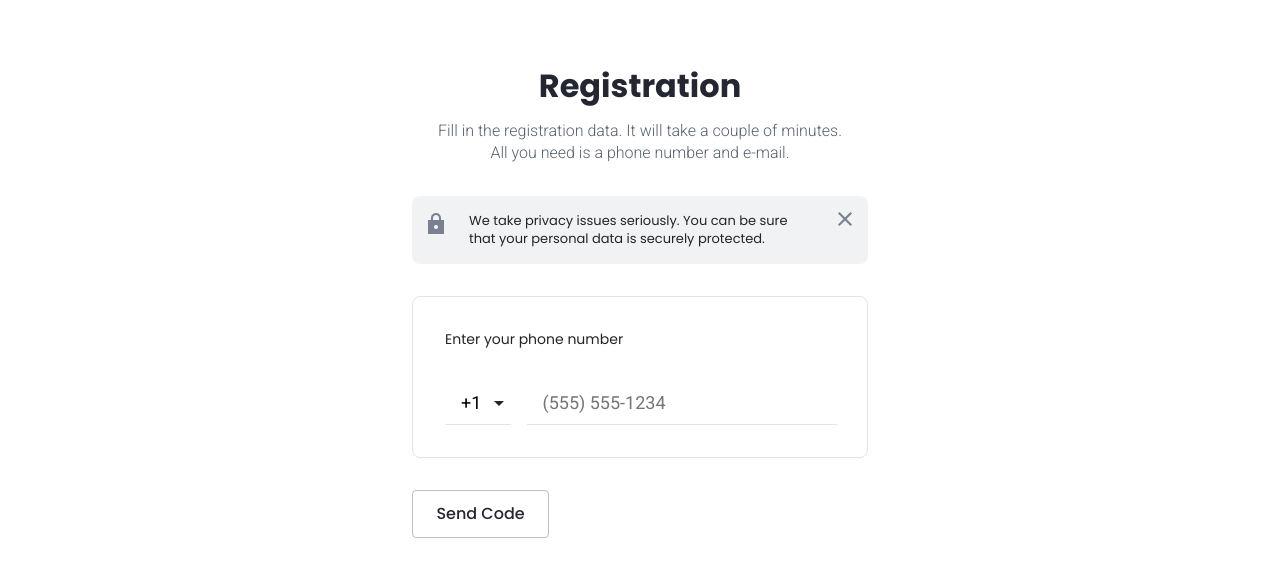
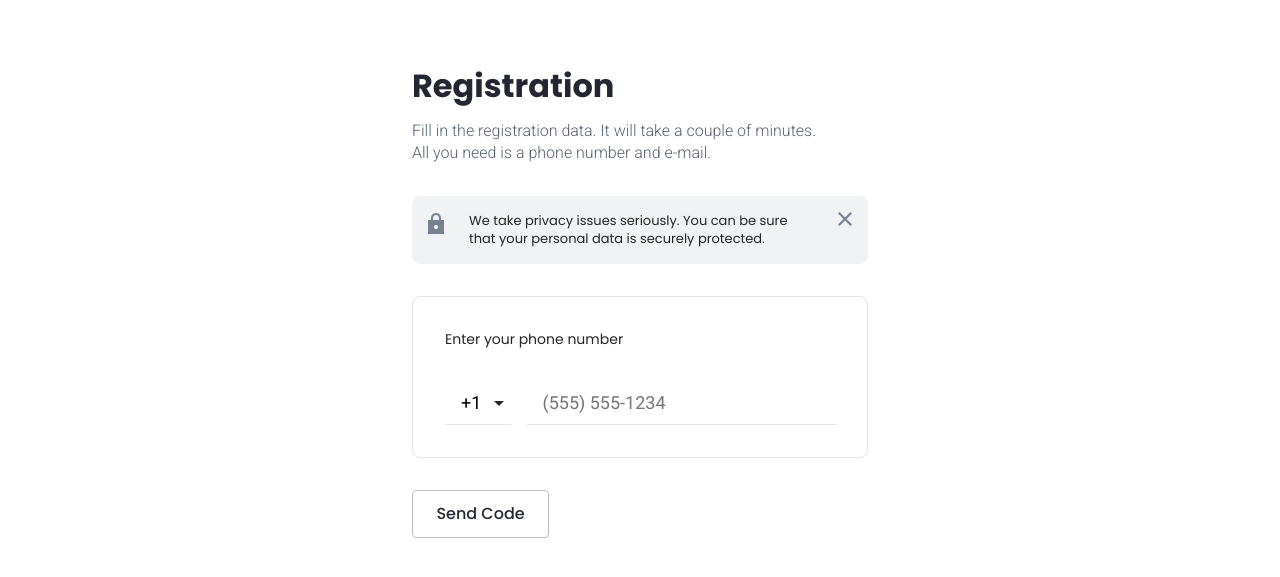
Before and after one commit to MOROZOVcode/company-name, a plain HTML site: page index.html in a window 1280 px wide. Shown: the part 75-652 px from the top of the page. Drawn offline with Linux system fonts and the light colour scheme.

Commit message:
Вернёт правильное отображение заголовков для мониторов

```diff
--- a/index.css
+++ b/index.css
@@ -77,7 +77,6 @@ header {
 	flex-direction: column;
 	gap: 16px;
 	margin-top: 80px;
-	align-items: center;
 }
 
 h1 {
@@ -86,9 +85,7 @@ h1 {
 	color: #242731;
 }
 
-
 .title-wrapper>p {
-	text-align: center;
 	font-family: 'Roboto';
 	font-weight: 300;
 	line-height: 22px;
@@ -155,7 +152,6 @@ h1 {
 
 .number-wrapper__enter>input {
 	padding: 8px 16px;
-	/* width: 296px; */
 	width: 100%;
 	border: none;
 	border-bottom: 1px solid #E2E4E5;
```
